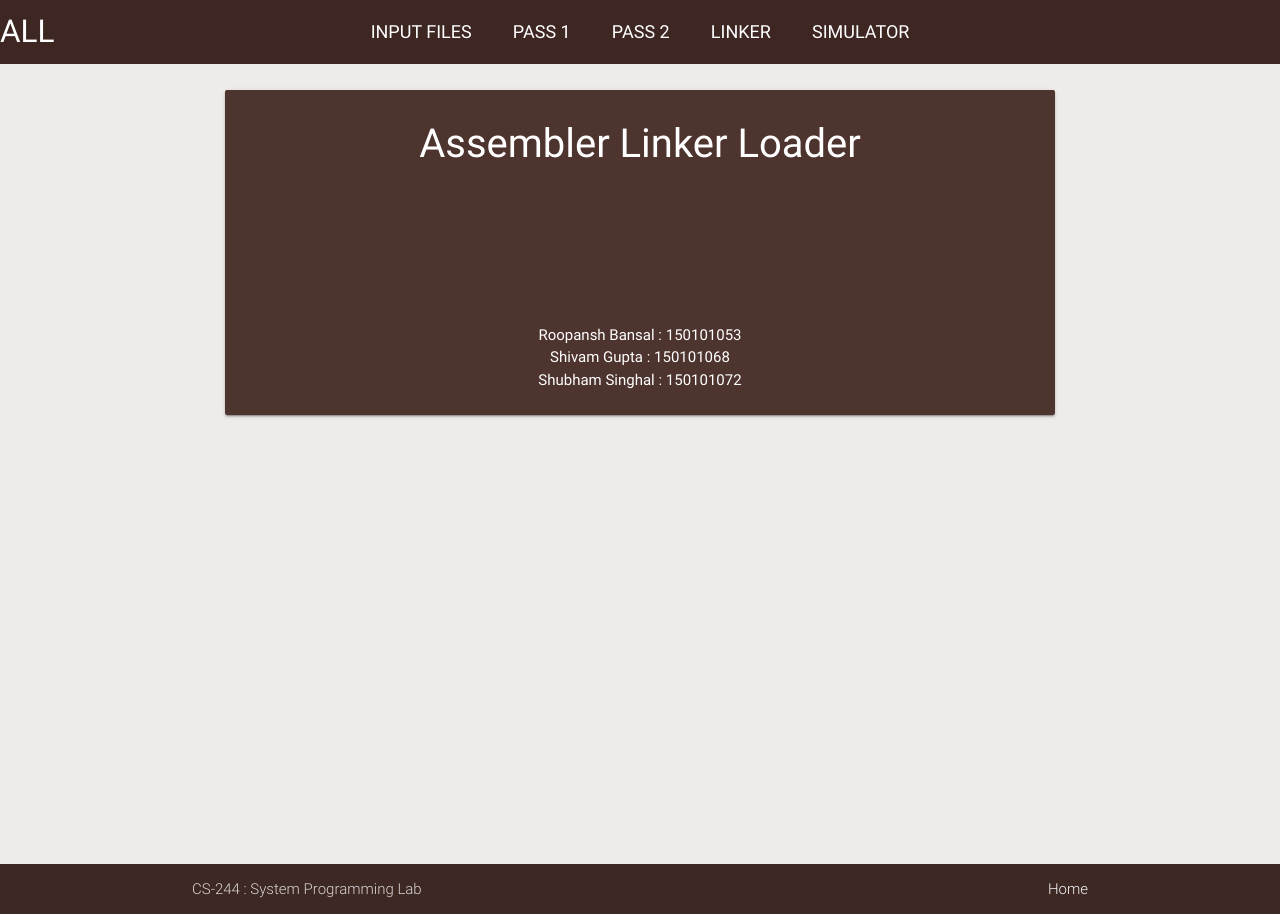
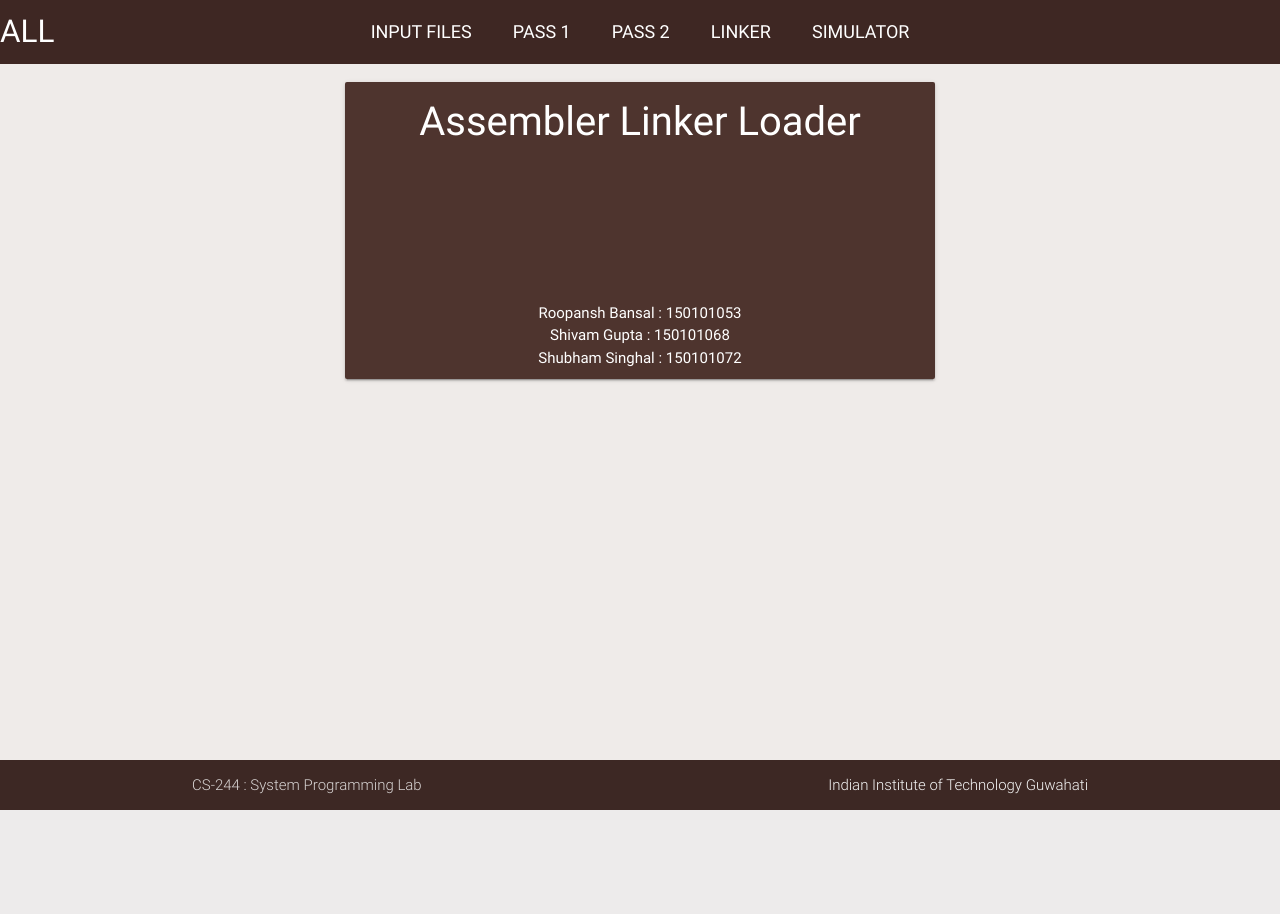
Before and after one commit to roopansh/AssemblerLinkerLoader, a Flask app: page / in a window 1280 px wide. After the commit the page ends 810 px from the top, so only its background shows below. Run offline with Flask 2, Linux system fonts and the light colour scheme; some libraries are stand-ins or nearby versions.

Commit message:
footer fixed

```diff
--- a/index.html
+++ b/index.html
@@ -9,7 +9,7 @@
 		<!--Let browser know website is optimized for mobile-->
 		<meta name="viewport" content="width=device-width, initial-scale=1.0"/>
 	</head>
-	<body>
+	<body background="#efebe9">
 		<ul id="slide-out" class="side-nav fixed teal darken-1">
 			<li class="teal  darken-2 grey-text text-lighten-5"><center>ALL</center></li>
 			<li class="teal  lighten-4 "><a class="side-btn grey-text text-lighten-5" plink="input-files">Input Files</a></li>
--- a/static/css/main.css
+++ b/static/css/main.css
@@ -1,15 +1,25 @@
 
 body {
 display: flex;
-min-height: 100vh;
+/*min-height: 100vh;*/
 flex-direction: column;
+-webkit-background-size : cover;
+-moz-background-size : cover;
+-o-background-size : cover;
+background-size: 100% 100%;
+
 }
 
 main {
-flex: 1 0 auto;
+	flex: 1 0 auto;
 }
 
 .page-footer {
     padding-top: 0;
     background-color: #3e2723;
 }
+
+.card-panel {
+	margin:20px auto;
+	padding:10px;
+}
--- a/templates/index.html
+++ b/templates/index.html
@@ -9,6 +9,7 @@
 		<meta name="viewport" content="width=device-width, initial-scale=1.0"/>
 	</head>
 	<body>
+
 		<header>
 			<nav>
 			    <div class="nav-wrapper brown darken-4 ">
@@ -24,9 +25,9 @@
 			</nav>
 		</header>
 
-		<main>
-			<div class="container-fluid">
-				<div class="brown lighten-5" style="height: 100vh;">
+		<main class="brown lighten-5">
+			<div class="container" style="min-height: 87vh">
+				<!-- Landing Page -->
 				<div style="padding-top: 2%">
 					<div class = "row" id="titleBox">
 					  <div class="col s8 offset-s2">
@@ -58,10 +59,10 @@
 					      <input type="file" name="file" multiple>
 					    </div>
 					    <div class="file-path-wrapper">
-						      <input class="file-path validate" type="text" placeholder="Upload one or more files">
+					      <input class="file-path validate black-text" type="text" placeholder="Upload one or more files">
 					    </div>
 						<div style="padding-left: 45%">
-						    <button class="btn waves-effect brown darken-2 waves-light"   type="button" id="submit-button" name="submit">Submit<i class="material-icons right">send</i>
+					    <button class="btn waves-effect brown darken-2 waves-light" type="button" id="submit-button" name="submit">Submit<i class="material-icons right">send</i>
 					  	</button>
 					  	</div>
 					  </div>
@@ -74,7 +75,6 @@
 					<div class="row">
 					  <div class="col s4 offset-s4">
 					    <div class="card-panel brown lighten-4 hoverable black-text" style="margin:0px auto;">
-
 					      <span class="black-text" id="linkText">
 								Linker Output
 					      </span>
@@ -82,7 +82,7 @@
 					  </div>
 					</div>
 				</div>
-					<div id="simulator" class="container">
+				<div id="simulator">
 					<div class="row">
 					  <div class="col s3" style="text-align: center">
 					      <div class="input-field col s6">
@@ -132,14 +132,13 @@
 					</div>
 				</div>
 			</div>
-			</div>
 		</main>
 
 		<footer class="page-footer" >
           <div class="footer-copyright">
             <div class="container">
         	CS-244 : System Programming Lab
-            <a class="grey-text text-lighten-4 right" plink="titleBox">Home</a>
+            <span class="grey-text text-lighten-4 right">Indian Institute of Technology Guwahati</span>
             </div>
           </div>
         </footer>
```
Also changed, not shown: test.txt (added, +20 -0 lines). Lines whose indentation alone changed are shown as unchanged.
